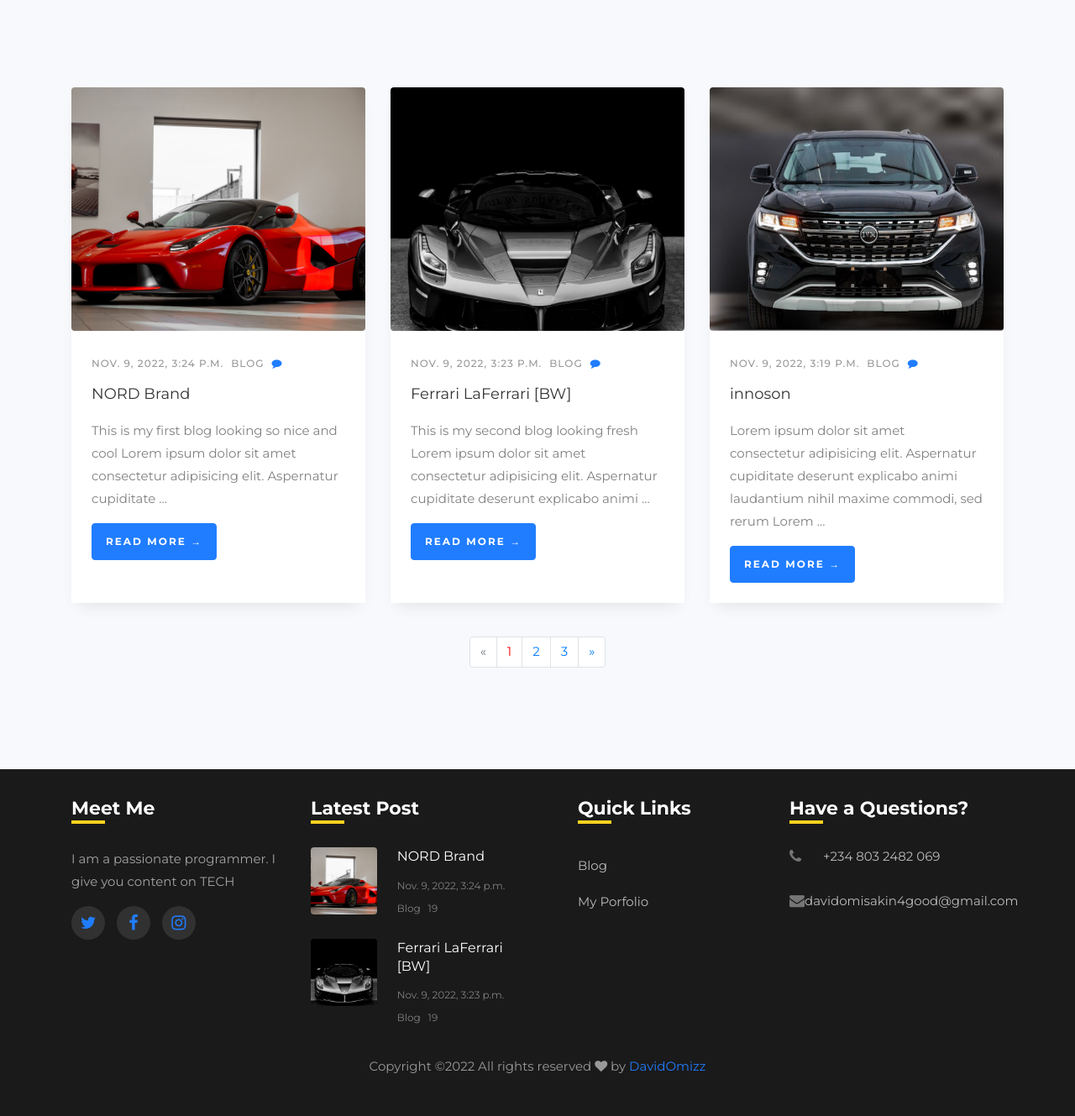
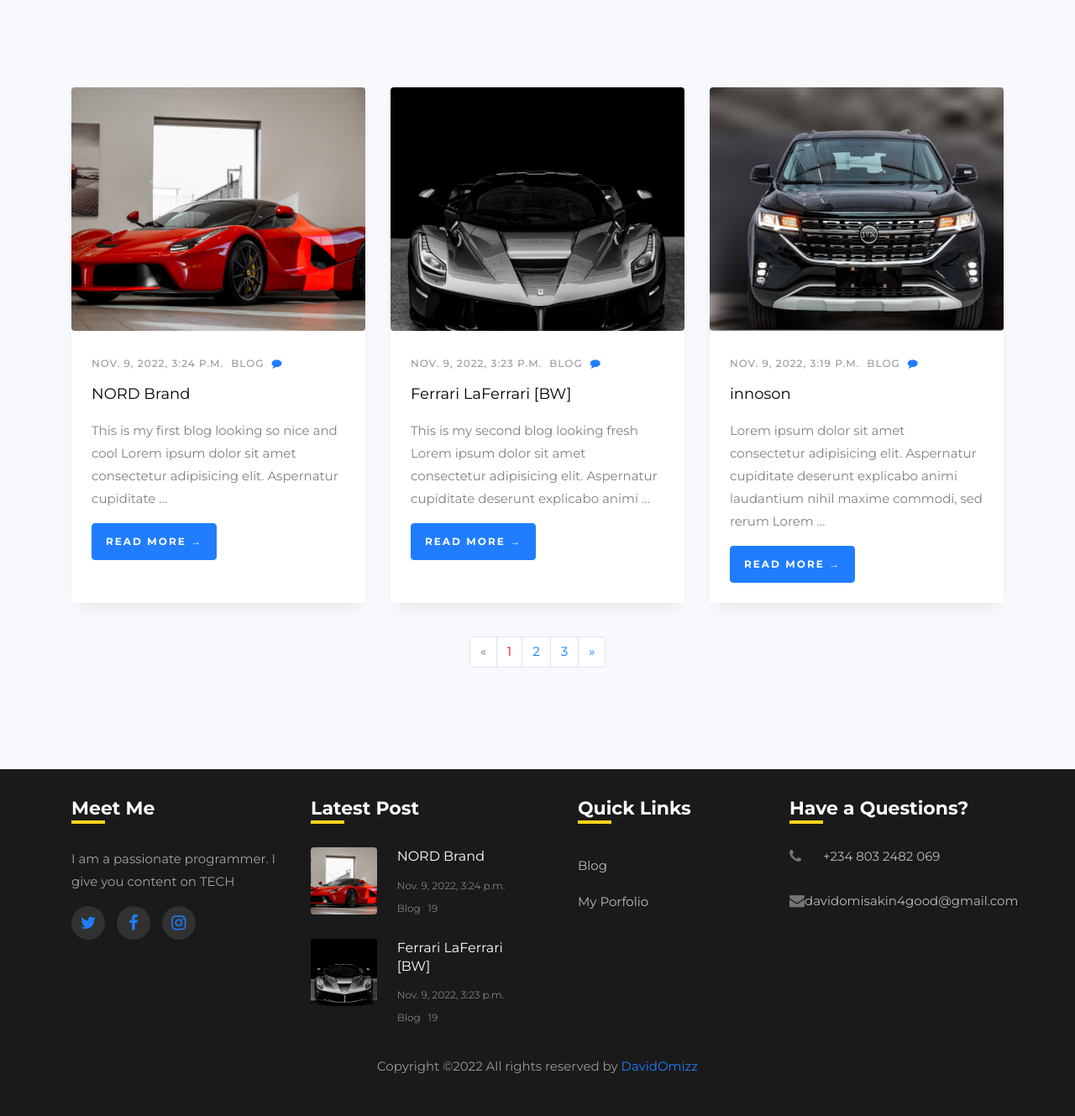
Before and after one commit to DavidOmizz/Blog, a Django app: page / in a window 1280 px wide. Shown: the part 530-1859 px from the top of the page at 84% size. Run offline with Django 4.2, Linux system fonts and the light colour scheme; data comes from the database, SQL or seed files in the repository; both versions use the stored data as it was after the commit; some libraries are stand-ins or nearby versions.

Commit message:
fixed all

```diff
--- a/templates/base.html
+++ b/templates/base.html
@@ -95,8 +95,8 @@
 						<h2 class="footer-heading">Meet Me</h2>
 						<p>I am a passionate programmer. I give you content on TECH</p>
 						<ul class="ftco-footer-social p-0">
-              <li class="ftco-animate"><a href="#" data-toggle="tooltip" data-placement="top" title="Twitter"><span class="fa fa-twitter"></span></a></li>
-              <li class="ftco-animate"><a href="#" data-toggle="tooltip" data-placement="top" title="Facebook"><span class="fa fa-facebook"></span></a></li>
+              <li class="ftco-animate"><a href="" data-toggle="tooltip" data-placement="top" title="Twitter"><span class="fa fa-twitter"></span></a></li>
+              <li class="ftco-animate"><a href="https://www.facebook.com/Davidomizz" data-toggle="tooltip" data-placement="top" title="Facebook"><span class="fa fa-facebook"></span></a></li>
               <li class="ftco-animate"><a href="#" data-toggle="tooltip" data-placement="top" title="Instagram"><span class="fa fa-instagram"></span></a></li>
             </ul>
 					</div>
@@ -157,8 +157,9 @@
           <div class="col-md-12 text-center">
 
             <p class="copyright"><!-- Link back to Colorlib can't be removed. Template is licensed under CC BY 3.0. -->
-  Copyright &copy;<script>document.write(new Date().getFullYear());</script> All rights reserved <i class="fa fa-heart" aria-hidden="true"></i> by <a href="" target="_blank">DavidOmizz</a>
-  <!-- Link back to Colorlib can't be removed. Template is licensed under CC BY 3.0. --></p>
+              <!-- Copyright &copy;<script>document.write(new Date().getFullYear());</script> All rights reserved <i class="fa fa-heart" aria-hidden="true"></i> by <a href="" target="_blank">DavidOmizz</a> -->
+              Copyright &copy;<script>document.write(new Date().getFullYear());</script> All rights reserved by <a href="" target="_blank">DavidOmizz</a>
+              <!-- Link back to Colorlib can't be removed. Template is licensed under CC BY 3.0. --></p>
           </div>
         </div>
 			</div>
--- a/templates/blog.html
+++ b/templates/blog.html
@@ -23,7 +23,7 @@
                       <h2>{{ b.count }} comments</h2>
                     {% endfor %}
                   </div>
-                  <h3 class="heading"><a href="#"></a>{{a.title}}</h3>
+                  <h3 class="heading"><a href="{% url 'blog_single' a.slug  %}">{{a.title}}</a></h3>
                   <p>{{a.content|truncatewords:20}}</p>
                   <a href="{% url 'blog_single' a.slug  %}" class="btn btn-primary">Read More &rarr;</a>
                 </div>
```
Also changed, not shown: db.sqlite3, media/Innoson-Vehicles-Manufacturing.jpg (added), media/adrian-n-o23qzl3obeI-unsplash.jpg (added), media/jake-fagan-fnE8McnNSIc-unsplash.jpg (added), media/joshua-koblin-eqW1MPinEV4-unsplash.jpg (added), media/katie-musial-JgE6SP0U7e4-unsplash.jpg (added), media/peter-broomfield-m3m-lnR90uM-unsplash.jpg (added), media/peter-broomfield-m3m-lnR90uM-unsplash_a2J1sO0.jpg (added), media/qijin-xu-B2tHwLn6s9s-unsplash.jpg (added), media/vidar-nordli-mathisen-3LZ4qzHUAR4-unsplash.jpg (added).
